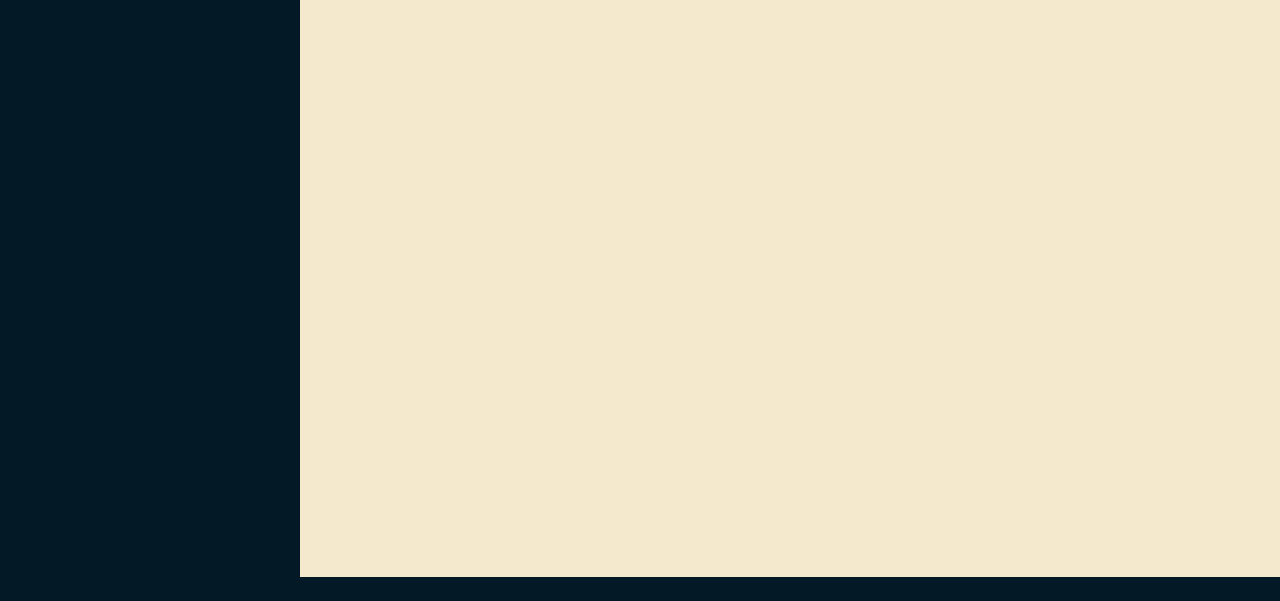
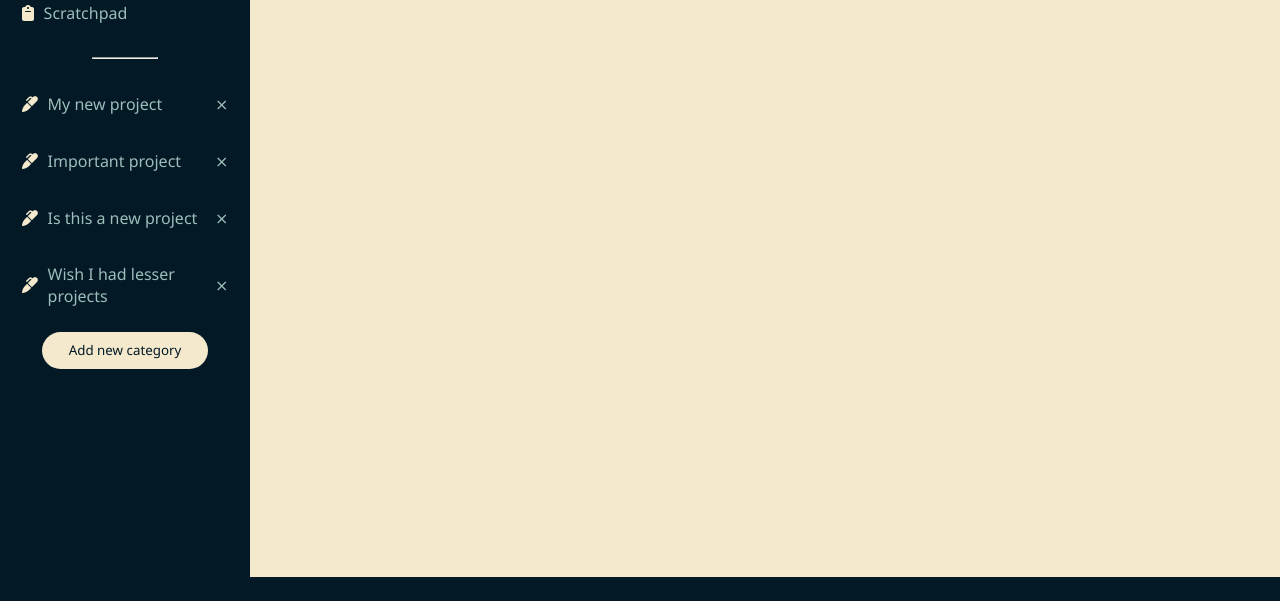
Before and after one commit to azazel-oss/TOP-Todo-List, a website built with webpack: page dist/index.html in a window 1280 px wide. Shown: the part 143-744 px from the top of the page. Built offline with nearby package versions, Linux system fonts and the light colour scheme.

Commit message:
Add new projects in sidebar, remove buttons and hover effects

```diff
--- a/src/style.css
+++ b/src/style.css
@@ -1,16 +1,19 @@
 @import url("https://fonts.googleapis.com/css2?family=Noto+Sans:wght@400;700&family=Titan+One&display=swap");
+* {
+  font-family: "Noto Sans", sans-serif;
+}
+
 html,
 body {
   margin: 0;
   padding: 0;
   background-color: #f4e9cd;
   color: #9dbebb;
-  font-family: "Noto Sans", sans-serif;
 }
 
 .container {
   display: grid;
-  grid-template-columns: 300px 1fr;
+  grid-template-columns: 250px 1fr;
   grid-template-rows: 7em 1fr 5em;
   min-height: 100vh;
 }
@@ -27,7 +30,6 @@ aside {
 }
 
 header {
-  font-family: "Titan One";
   font-size: 3rem;
   padding-left: 1em;
   display: flex;
@@ -35,6 +37,7 @@ header {
 }
 
 header a {
+  font-family: "Titan One";
   text-decoration: none;
   color: inherit;
 }
@@ -46,6 +49,83 @@ header a {
 .logo img {
   width: 100%;
   height: 100%;
+}
+
+aside {
+  padding: 0.5em;
+}
+
+.projects {
+  display: flex;
+  flex-direction: column;
+  gap: 1em;
+  padding: 0;
+}
+
+hr {
+  width: 4em;
+}
+
+.project {
+  list-style: none;
+  padding: 0.5em;
+  border-radius: 5px;
+  display: flex;
+  justify-content: space-between;
+  align-items: center;
+}
+
+.project i {
+  color: #f4e9cd;
+  margin-right: 0.6em;
+}
+
+.remove {
+  height: 25px;
+  width: 25px;
+}
+
+.remove:hover {
+  background-color: #f4e9cd;
+  border-radius: 50%;
+  color: #031926;
+}
+
+.project:hover,
+.project:focus {
+  background-color: #062e45;
+}
+
+.project button {
+  background-color: inherit;
+  border: none;
+  color: #9dbebb;
+  font-size: 1rem;
+  display: flex;
+  align-items: center;
+  justify-content: space-around;
+  text-align: left;
+}
+
+.add-category {
+  border: none;
+  background-color: #f4e9cd;
+  color: #031926;
+  padding: 0.7em 2em;
+  display: block;
+  margin: 0 auto;
+  border-radius: 2em;
+  transition: transform 0.1s ease-in;
+}
+
+.add-category:hover {
+  transform: scale(1.05);
+  cursor: pointer;
+}
+
+main {
+  color: #031926;
+  padding: 0.5em;
 }
 
 footer {
@@ -64,6 +144,6 @@ footer a {
 
 footer a:hover,
 footer a:focus {
-  color: #468981;
+  color: #5f9a90;
   cursor: pointer;
 }
```
Also changed, not shown: dist/index.html.
